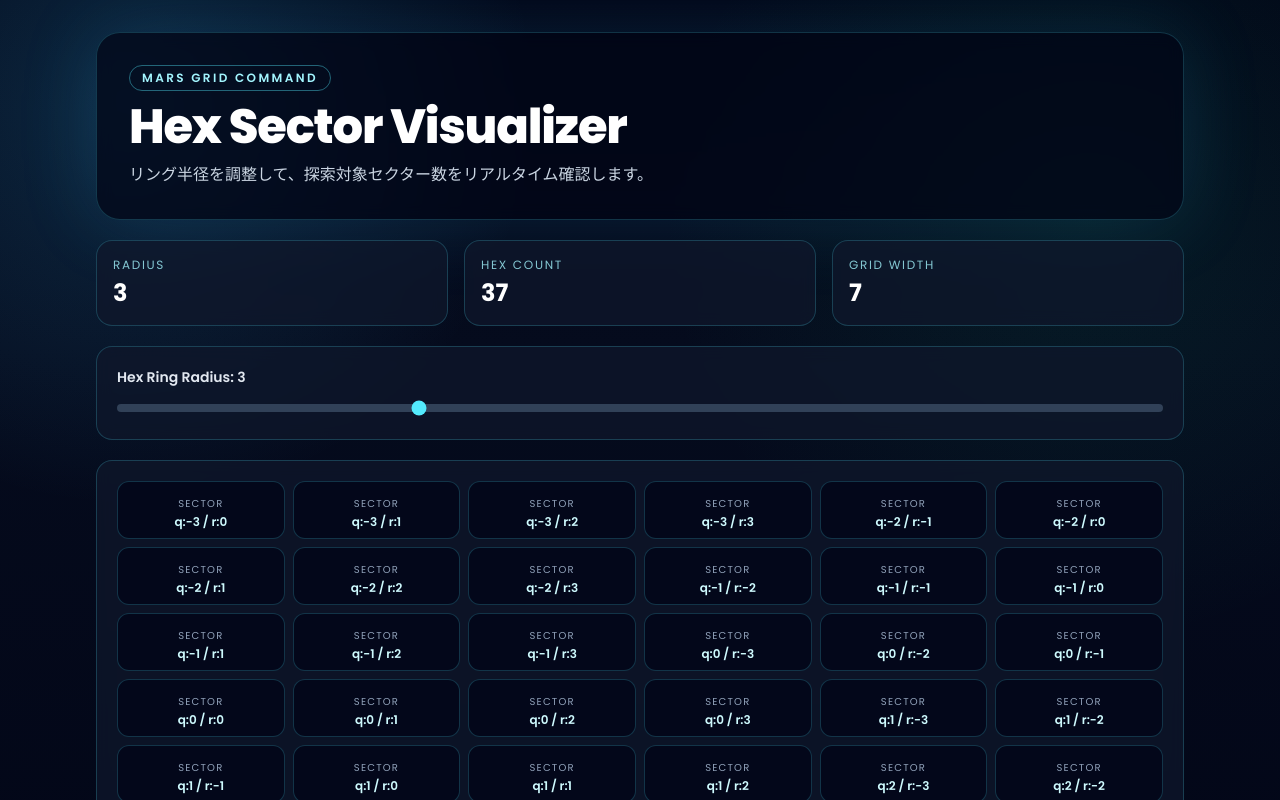
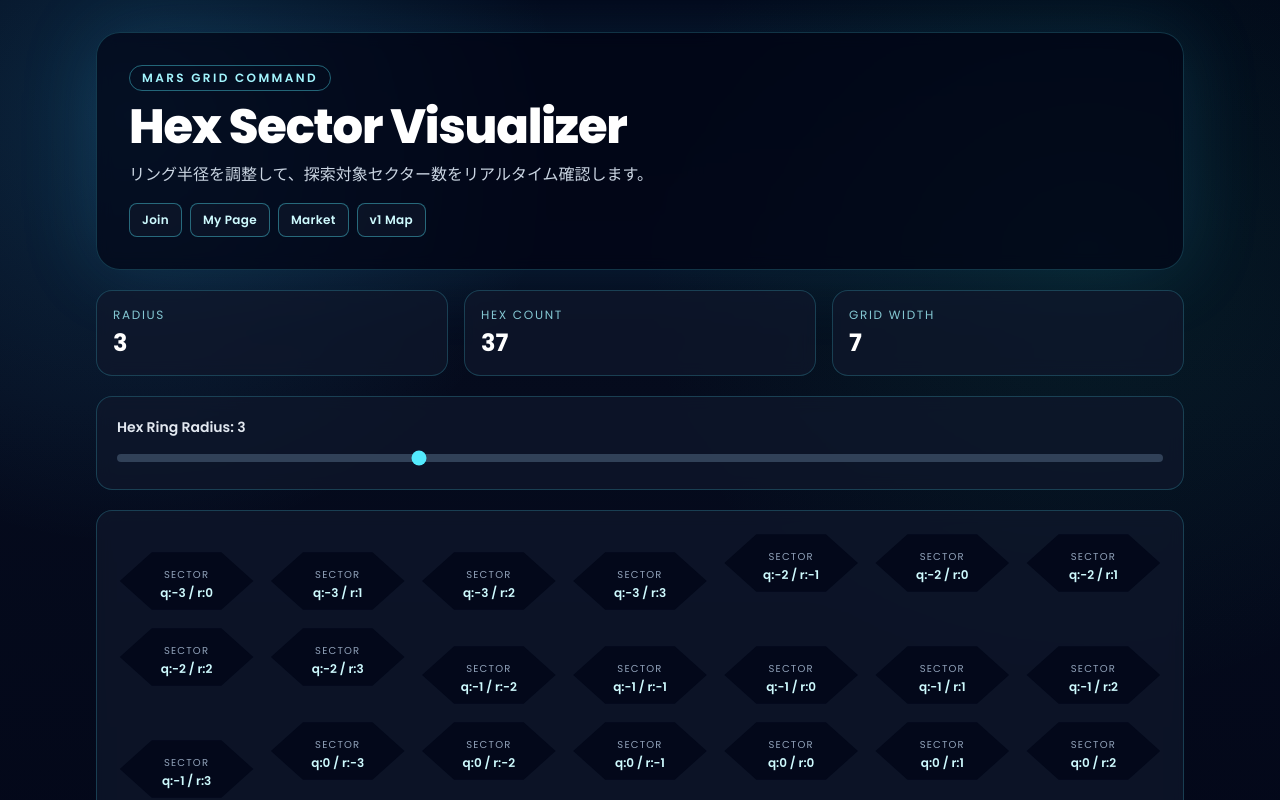
Before and after one commit to hideosuzuki2024fx-blip/mars-grid-demo, a Next.js app: page /v2/map in a window 1280 px wide. Shown: the top 800 px of the page. Built offline with nearby package versions, Linux system fonts and the light colour scheme.

Commit message:
fix: restore hex-style grid and add navigation links on v2 map

```diff
--- a/app/v2/map/HexMapClient.tsx
+++ b/app/v2/map/HexMapClient.tsx
@@ -20,6 +20,12 @@ export default function HexMapClient() {
   const [nRings, setNRings] = useState(3);
   const hexes = useMemo(() => generateHexes(nRings), [nRings]);
   const edgeLength = nRings * 2 + 1;
+  const links = [
+    { href: "/v1/join", label: "Join" },
+    { href: "/v2/me", label: "My Page" },
+    { href: "/v1/market", label: "Market" },
+    { href: "/v1/map", label: "v1 Map" },
+  ];
 
   return (
     <main className="mx-auto min-h-screen w-full max-w-6xl p-4 md:p-8">
@@ -33,6 +39,17 @@ export default function HexMapClient() {
         <p className="mt-3 max-w-2xl text-sm text-slate-300 md:text-base">
           リング半径を調整して、探索対象セクター数をリアルタイム確認します。
         </p>
+        <div className="mt-4 flex flex-wrap gap-2">
+          {links.map((item) => (
+            <a
+              key={item.href}
+              href={item.href}
+              className="rounded-lg border border-cyan-300/40 bg-slate-900/70 px-3 py-2 text-xs font-semibold tracking-wide text-cyan-100 transition hover:border-cyan-200 hover:bg-slate-800"
+            >
+              {item.label}
+            </a>
+          ))}
+        </div>
       </section>
 
       <section className="mt-5 grid gap-4 md:grid-cols-3">
@@ -65,14 +82,20 @@ export default function HexMapClient() {
       </section>
 
       <section className="mt-5 rounded-2xl border border-cyan-300/20 bg-slate-900/75 p-4 backdrop-blur md:p-5">
-        <div className="grid grid-cols-2 gap-2 md:grid-cols-4 lg:grid-cols-6">
+        <div className="grid grid-cols-3 gap-3 md:grid-cols-5 lg:grid-cols-7">
           {hexes.map(({ q, r }) => (
             <div
               key={`hex_${q}_${r}`}
-              className="rounded-xl border border-cyan-300/20 bg-slate-950/80 px-2 py-2 text-center transition hover:-translate-y-0.5 hover:border-cyan-200/60 hover:shadow-[0_0_18px_rgba(34,211,238,0.25)]"
+              className="relative flex h-16 items-center justify-center border border-cyan-300/30 bg-slate-950/85 text-center transition hover:-translate-y-0.5 hover:border-cyan-200/70 hover:shadow-[0_0_18px_rgba(34,211,238,0.25)]"
+              style={{
+                clipPath: "polygon(25% 5%, 75% 5%, 98% 50%, 75% 95%, 25% 95%, 2% 50%)",
+                marginTop: q % 2 === 0 ? "0px" : "18px",
+              }}
             >
-              <span className="text-[10px] uppercase tracking-[0.12em] text-slate-400">sector</span>
-              <p className="text-xs font-semibold text-cyan-100">{`q:${q} / r:${r}`}</p>
+              <div>
+                <span className="text-[10px] uppercase tracking-[0.12em] text-slate-400">sector</span>
+                <p className="text-xs font-semibold text-cyan-100">{`q:${q} / r:${r}`}</p>
+              </div>
             </div>
           ))}
         </div>
```
